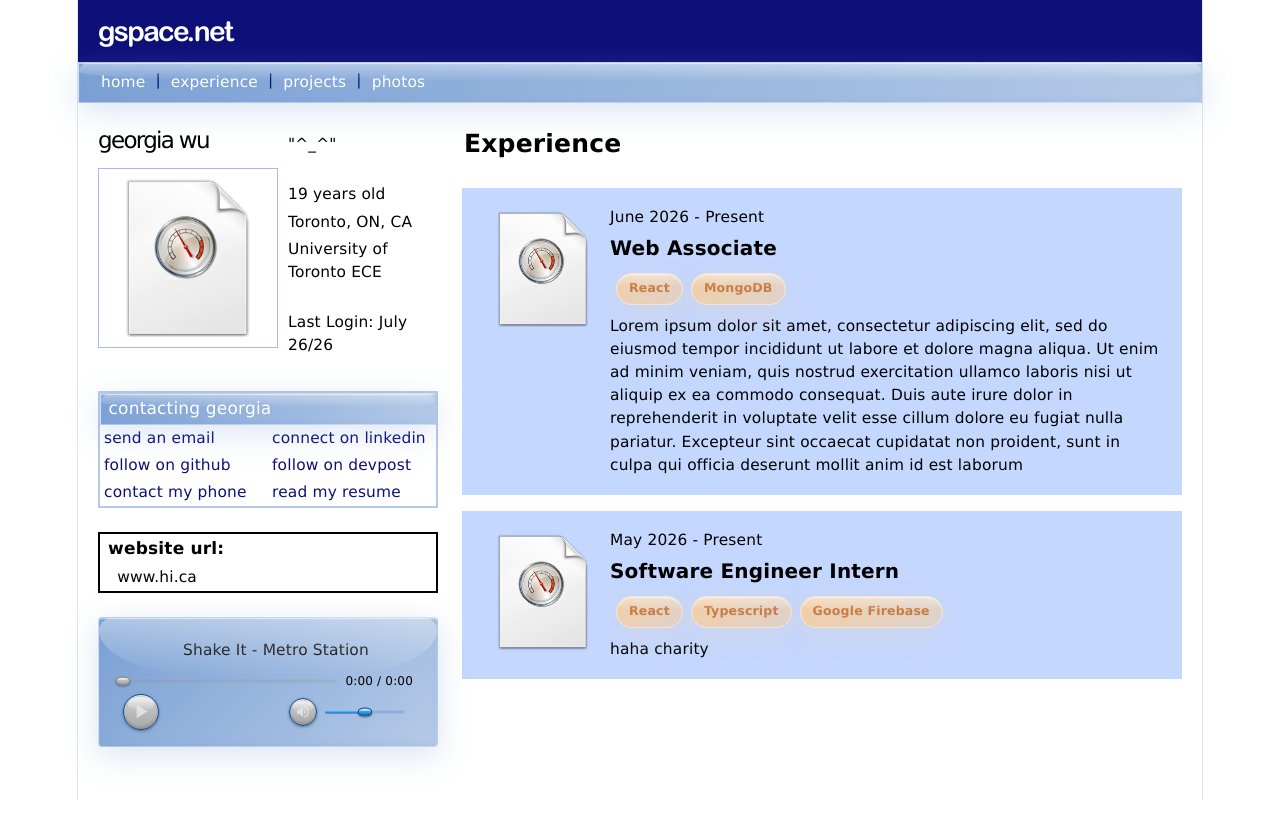
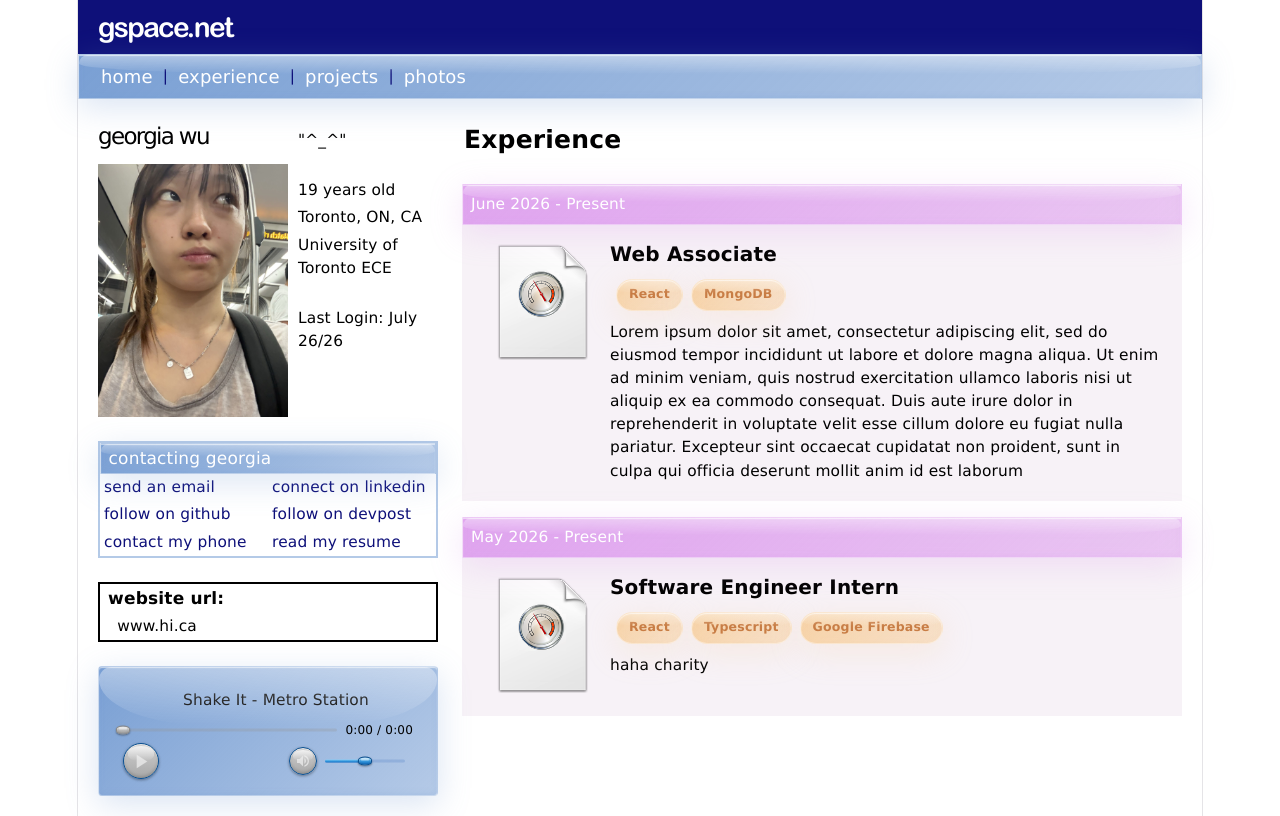
Before and after one commit to r9ia/gspace, a React (Vite) app: page /experience in a window 1280 px wide. Built offline with nearby package versions, Linux system fonts and the light colour scheme.

Commit message:
added filler image, experimineting with experience colours and deisgn

```diff
--- a/src/page-comps/about.tsx
+++ b/src/page-comps/about.tsx
@@ -1,7 +1,10 @@
-import { Typography, Box } from "@mui/material"
+import { Typography, Box, Link } from "@mui/material"
 import { getGlassTabSx } from "../design/liquid-glass"
+import { useNavigate } from "react-router-dom"
 
 function About() {
+    const navigate = useNavigate()
+
     return (
         <Box sx={{}}>
             <Typography sx={{
@@ -11,12 +14,12 @@ function About() {
                 &nbsp;Georgia's Blurbs
             </Typography>
 
-            <Typography sx={{ fontWeight: 'bold', px: 2, pt: 2 }}>
+            <Typography sx={{ fontWeight: 'bold', px: 2, pt: 2, color: "#c87d45", }}>
                 About me:
             </Typography>
             <Typography sx={{ px: 2, whiteSpace: 'pre-wrap' }}>
                 Thanks for checking out my site! <br /><br />
-                I'm a <span style={{ color: "purple", fontWeight: "bold" }}>2T9 Computer Engineering Student + PEY @ UofT</span>. I'm
+                I'm a <span style={{ color: "blue", fontWeight: "bold" }}>2T9 Computer Engineering Student + PEY @ UofT</span>. I'm
                 looking to learn more about robotics, ML, game development and systems design, as well as
                 expand my fullstack and web design skills.<br /><br />
                 Outside of tech, I enjoy volleyball, badminton,
@@ -24,12 +27,15 @@ function About() {
 
             </Typography>
 
-            <Typography sx={{ fontWeight: 'bold', px: 2, pt: 2 }}>
+            <Typography sx={{ fontWeight: 'bold', px: 2, pt: 2, color: "#c87d45", }}>
                 Who'd I like to meet:
             </Typography>
             <Typography sx={{ px: 2, whiteSpace: 'pre-wrap' }}>
-                everyone! feel free to contact me anytime through linkedin or through email. and learn more
-                about my experience and projects. ^_^
+                everyone! feel free to contact me anytime through linkedin or email, and learn more
+                about my{' '}
+                <Link underline="hover" onClick={() => navigate("/experience")}>experience</Link>
+                {' '}and{' '}
+                <Link underline="hover" onClick={() => navigate("/projects")}>projects</Link>. ^_^
             </Typography>
             <br />
         </Box>
--- a/src/page-comps/contact.tsx
+++ b/src/page-comps/contact.tsx
@@ -4,18 +4,18 @@ import { getGlassTabSx } from "../design/liquid-glass"
 function Contact() {
 
     return (
-        <Box sx={{border:2, borderColor:"rgba(107,149,207,0.5)"}}>
-            <Typography sx = {{...getGlassTabSx("107,149,207"), borderRadius:0, fontSize:17}}>&nbsp;contacting georgia</Typography>
+        <Box sx={{ border: 2, borderColor: "rgba(107,149,207,0.5)" }}>
+            <Typography sx={{ ...getGlassTabSx("107,149,207"), borderRadius: 0, fontSize: 17 }}>&nbsp;contacting georgia</Typography>
 
 
-        <Box sx={{ display: "grid", gridTemplateColumns: "1fr 1fr", alignItems: "flex-start"}}>
-            <Typography><Link underline="hover" href="mailto:you@example.com">send an email</Link></Typography>
-            <Typography><Link underline="hover" href="https://linkedin.com/in/your-profile" target="_blank" rel="noopener noreferrer">connect on linkedin</Link></Typography>
-            <Typography><Link underline="hover" href="https://github.com/your-username" target="_blank" rel="noopener noreferrer">follow on github</Link></Typography>
-            <Typography><Link underline="hover" href="https://devpost.com/your-username" target="_blank" rel="noopener noreferrer">follow on devpost</Link></Typography>
-            <Typography><Link underline="hover" href="https://devpost.com/your-username" target="_blank" rel="noopener noreferrer">contact my phone</Link></Typography>
-            <Typography><Link underline="hover" href="https://devpost.com/your-username" target="_blank" rel="noopener noreferrer">read my resume</Link></Typography>
-        </Box>
+            <Box sx={{ display: "grid", gridTemplateColumns: "1fr 1fr", alignItems: "flex-start" }}>
+                <Typography><Link underline="hover" href="mailto:you@example.com">send an email</Link></Typography>
+                <Typography><Link underline="hover" href="https://www.linkedin.com/in/georgia-wu/" target="_blank" rel="noopener noreferrer">connect on linkedin</Link></Typography>
+                <Typography><Link underline="hover" href="https://github.com/r9ia" target="_blank" rel="noopener noreferrer">follow on github</Link></Typography>
+                <Typography><Link underline="hover" href="https://devpost.com/_rgia" target="_blank" rel="noopener noreferrer">follow on devpost</Link></Typography>
+                <Typography><Link underline="hover" href="tel:+16476368802" target="_blank" rel="noopener noreferrer">contact my phone</Link></Typography>
+                <Typography><Link underline="hover" href="https://drive.google.com/file/d/1MS_Ynax-k_di1dTadV4Q1ahWNZPR56kR/view?usp=sharing" target="_blank" rel="noopener noreferrer">read my resume</Link></Typography>
+            </Box>
         </Box>
     )
 
--- a/src/page-comps/header.tsx
+++ b/src/page-comps/header.tsx
@@ -1,7 +1,7 @@
-import { Box, Stack, Link } from "@mui/material"
+import { Box,  Link } from "@mui/material"
 import { useNavigate } from "react-router-dom"
 import COLOURS from "../design/colours"
-import {getGlassTabSx} from "../design/liquid-glass.tsx"
+import { getGlassTabSx } from "../design/liquid-glass.tsx"
 
 const HEADER_FONT = '"Arial Rounded MT Bold", system-ui, sans-serif'
 
@@ -11,18 +11,28 @@ function Header() {
 
     return (
         <>
-            <Box sx={{ bgcolor: COLOURS.accent, display: "flex", justifyContent: "space-between", alignItems: "center", padding: "10px 20px"}}>
-                <h1 style={{ color: "white", margin: 0, fontSize: 28, fontFamily: HEADER_FONT, cursor: "pointer" }} onClick={() => navigate("/")}>gspace.net</h1>
+            <Box sx={{
+                bgcolor: COLOURS.accent, display: "flex", justifyContent: "space-between",
+                alignItems: "center", padding: "6px 20px"
+            }}>
+                <h1 style={{
+                    color: "white", margin: 0,
+                    fontSize: 28, fontFamily: HEADER_FONT,
+                    cursor: "pointer", padding: 0
+                }} onClick={() => navigate("/")}>gspace.net</h1>
             </Box>
-            <Box sx={{ ...getGlassTabSx("107,149,207"), display: "flex", gap: 1, padding: "6px 20px", borderRadius:0 }}>
-                <Link sx={{ color: "white" }} underline="hover" onClick={() => navigate("/")}>home</Link>
-                <p style={{ color: COLOURS.accent }}>|</p>
-                <Link sx={{ color: "white"}} underline="hover" onClick={() => navigate("/experience")}>experience</Link>
-                <p style={{ color: COLOURS.accent }}>|</p>
-                <Link sx={{ color: "white" }} underline="hover" onClick={() => navigate("/projects")}>projects</Link>
-                <p style={{ color: COLOURS.accent}}>|</p>
-
-                <Link sx={{ color: "white"}} underline="hover">photos</Link>
+            <Box sx={{
+                ...getGlassTabSx("107,149,207"), display: "flex",
+                gap: 1, padding: "6px 20px", borderRadius: 0,
+                alignItems: "center"
+            }}>
+                <Link sx={{ color: "white", fontSize: 18 }} underline="hover" onClick={() => navigate("/")}>home</Link>
+                <Box component="span" sx={{ color: COLOURS.accent }}>|</Box>
+                <Link sx={{ color: "white", fontSize: 18 }} underline="hover" onClick={() => navigate("/experience")}>experience</Link>
+                <Box component="span" sx={{ color: COLOURS.accent }}>|</Box>
+                <Link sx={{ color: "white", fontSize: 18 }} underline="hover" onClick={() => navigate("/projects")}>projects</Link>
+                <Box component="span" sx={{ color: COLOURS.accent }}>|</Box>
+                <Link sx={{ color: "white", fontSize: 18 }} underline="hover">photos</Link>
             </Box>
         </>
     )
--- a/src/page-comps/picture-title.tsx
+++ b/src/page-comps/picture-title.tsx
@@ -7,7 +7,7 @@ function PictureTitle() {
         <Box sx={{ textAlign: "left", marginBottom: 2, display: "flex", padding: "7" }}>
             <Box>
                 <h1 style={{ fontSize: 23, margin: "0 0 10px", color: COLOURS.text }}>georgia wu </h1>
-                <img src="/379.png" width={180} style={{ display: "block", border: `1px solid ${COLOURS.borderBlue}` }} />
+                <img src="website image.jpg" width={190} style={{ display: "block" }} />
             </Box>
             <Box sx={{ margin: 1, textAlign: "left", fontSize: "xs" }}>
                 <Typography>"^_^"</Typography>
--- a/src/page-comps/status.tsx
+++ b/src/page-comps/status.tsx
@@ -1,12 +1,17 @@
-import { Box } from "@mui/material"
+import { Box, Typography } from "@mui/material"
 
 function Status() {
     return (
-        <Box sx={{ color: "green", fontWeight: "bold", textAlign: "center",  border:3}}>
-            <br></br>
-            ● georgia is in your extended network
-            <br/>
-            <br/>
+        <Box sx={{ color: "green", textAlign: "center", border: 3 }}>
+            <Typography sx ={{fontWeight: "bold", fontSize:17}}>
+                <br>
+                </br>
+                ● georgia is in your extended network
+                <br />
+                <br />
+
+            </Typography>
+
         </Box>
     )
 }
--- a/src/pages/experience.tsx
+++ b/src/pages/experience.tsx
@@ -18,18 +18,31 @@ function Experience() {
                 {EXPERIENCES.map((experience) => (
                     //containing one experience tab
                     <Box key={experience.title} sx={{
-                        // ...getGlassTabSx("252, 119, 10"),
-                        padding: 2, display: "flex", bgcolor: "rgba(196, 215, 255)",
-                        //boxShadow: 7//'0px 10px 20px rgba(193, 83, 15, 0.3)'
+                        padding: 2, display: "flex", flexDirection: "column",
+                        bgcolor: "rgb(247, 242, 247)",
+                        //border: "1px solid rgb(220, 154, 237)",
                     }}>
+                        {/*glass header*/}
+                        <Box sx={{
+                            ...getGlassTabSx("220, 154, 237"),
+                            bgcolor: "238, 181, 255",
+                            marginTop: -2,
+                            marginLeft: -2,
+                            marginRight: -2,
+                            marginBottom: 1.5,
+                            borderRadius: 0,
+                            p:1,
+                            color:"white"
+                        }} >
+                            {experience.date}
+                            </Box>
+
+                        <Box sx={{ display: "flex" }}>
                             {/*cover image*/}
                             <img src={experience.cover} width={130} height={130} />
 
                             {/*text*/}
                             <Box>
-                            <Typography>
-                                {experience.date}
-                            </Typography>
                                 <Typography sx={{
                                     margin: "0 0 4px", fontSize: 20, color: "#000000",
                                     fontWeight: "bold",
@@ -54,7 +67,7 @@ function Experience() {
                                 )}
 
                             </Box>
-
+                        </Box>
                     </Box>
                 ))}
             </Stack>
```
Also changed, not shown: src/pages/projects-overview.tsx (+14 -9 lines), public/website image.jpg (added). Lines whose indentation alone changed are shown as unchanged.
